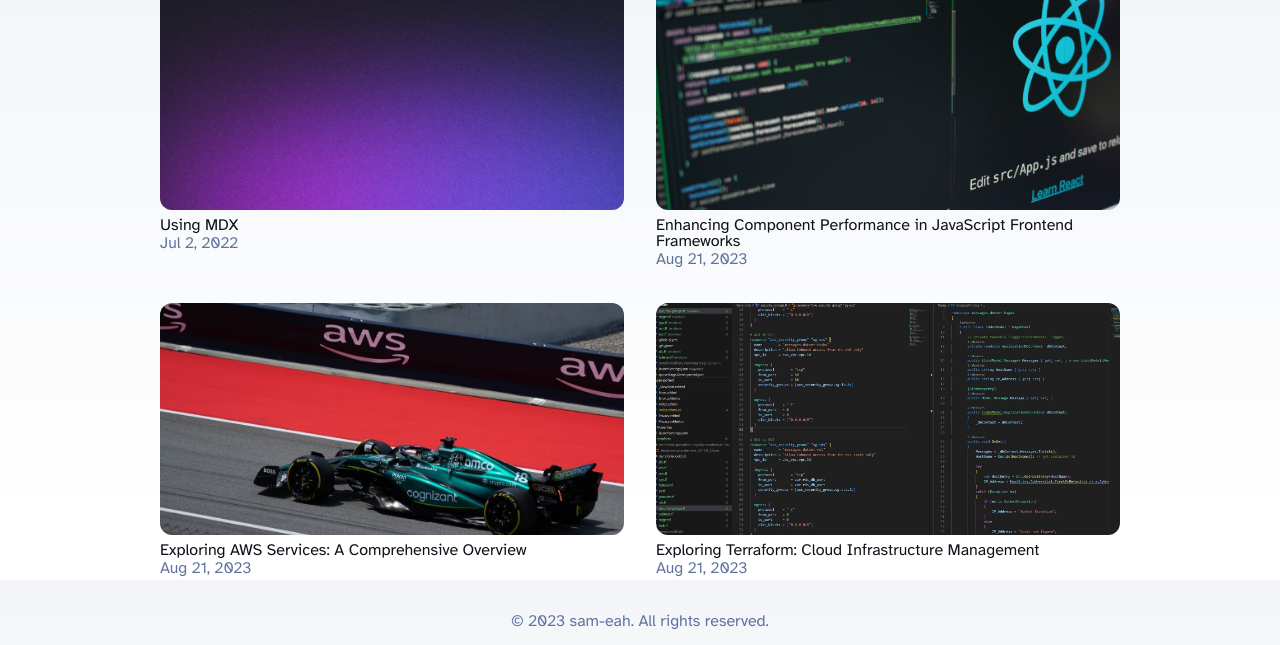
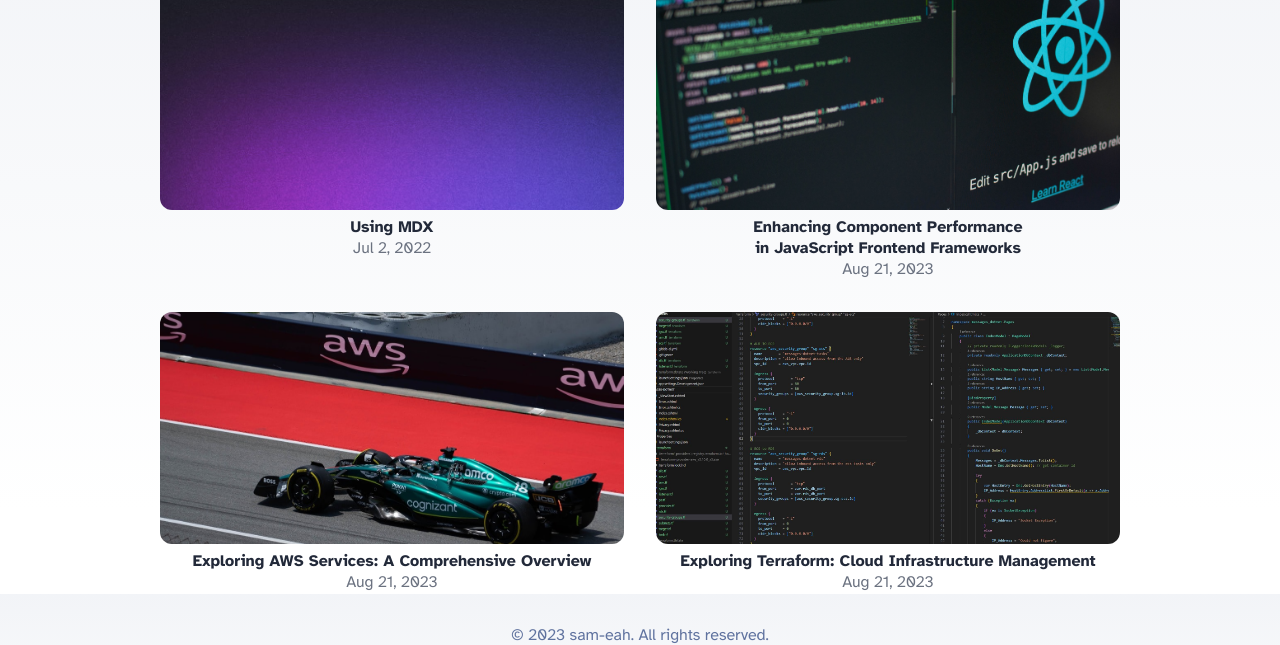
Before and after one commit to sam-eah/sam-eah.github.io, an Astro site: page /blog in a window 1280 px wide. Shown: the part 90-735 px from the top of the page. Built offline with nearby package versions, Linux system fonts and the light colour scheme; Astro itself is replaced by a stand-in of ours.

Commit message:
using tailwind

```diff
--- a/src/components/BlogCard.astro
+++ b/src/components/BlogCard.astro
@@ -28,19 +28,6 @@ const { slug, data } = Astro.props;
   a {
     display: block;
   }
-  .title {
-    margin: 0;
-    color: rgb(var(--black));
-    line-height: 1;
-  }
-  .date {
-    margin: 0;
-    color: rgb(var(--gray));
-  }
-  a:hover h4,
-  a:hover .date {
-    color: rgb(var(--accent));
-  }
   a:hover img {
     box-shadow: var(--box-shadow);
   }
@@ -51,9 +38,22 @@ const { slug, data } = Astro.props;
 </style>
 
 <a href={`/blog/${slug}/`}>
-  <img transition:name={`img:${data.title}`} width={720} height={360} src={data.heroImage} alt='' />
-  <h4 transition:name={`title:${data.title}`} class='title'>{data.title}</h4>
-  <p class='date'>
-    <FormattedDate transition:name={`title:${data.pubDate}`} date={data.pubDate} />
+  <img
+    transition:name={`img:${data.title}`}
+    width={720}
+    height={360}
+    src={data.heroImage}
+    alt=''
+  />
+  <h4
+    transition:name={`title:${data.title}`}
+    class='text-center font-bold [text-wrap:balance]'>
+    {data.title}
+  </h4>
+  <p class='text-center text-gray-500'>
+    <FormattedDate
+      transition:name={`title:${data.pubDate}`}
+      date={data.pubDate}
+    />
   </p>
 </a>
```
